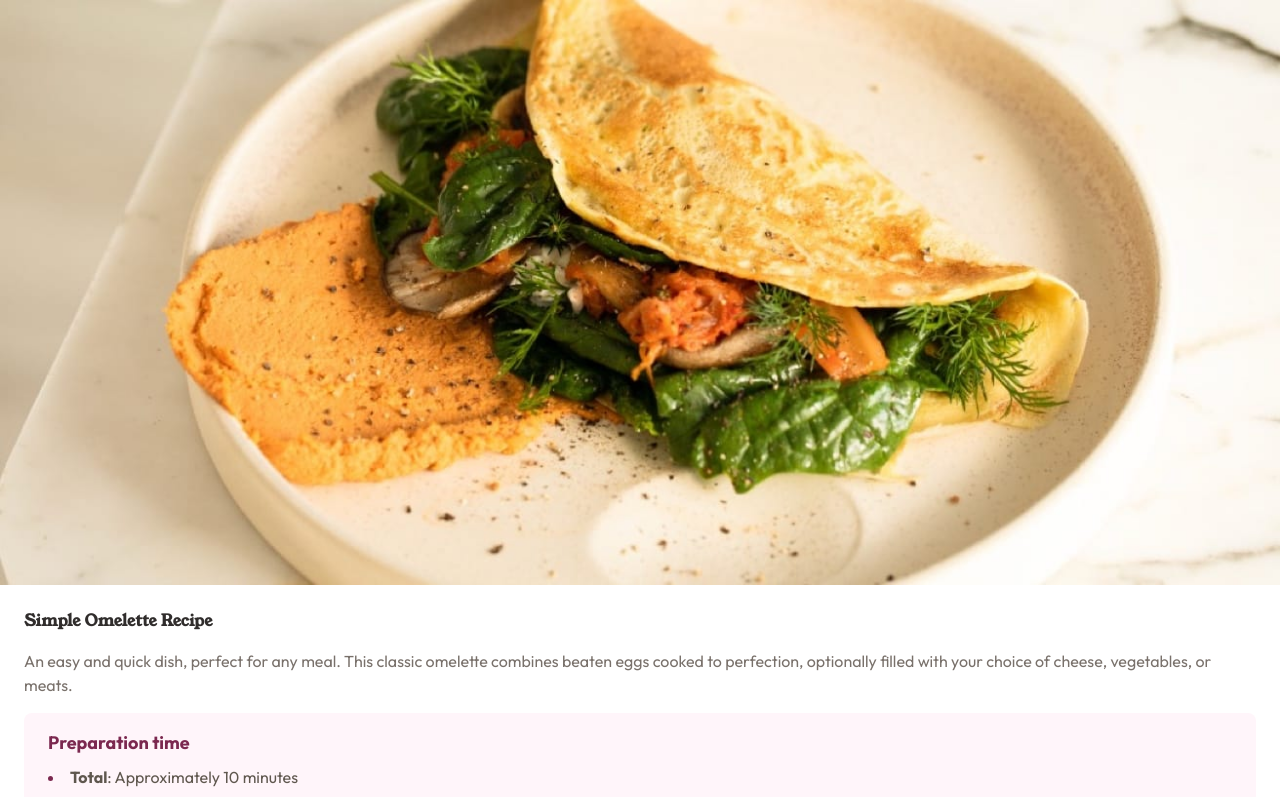
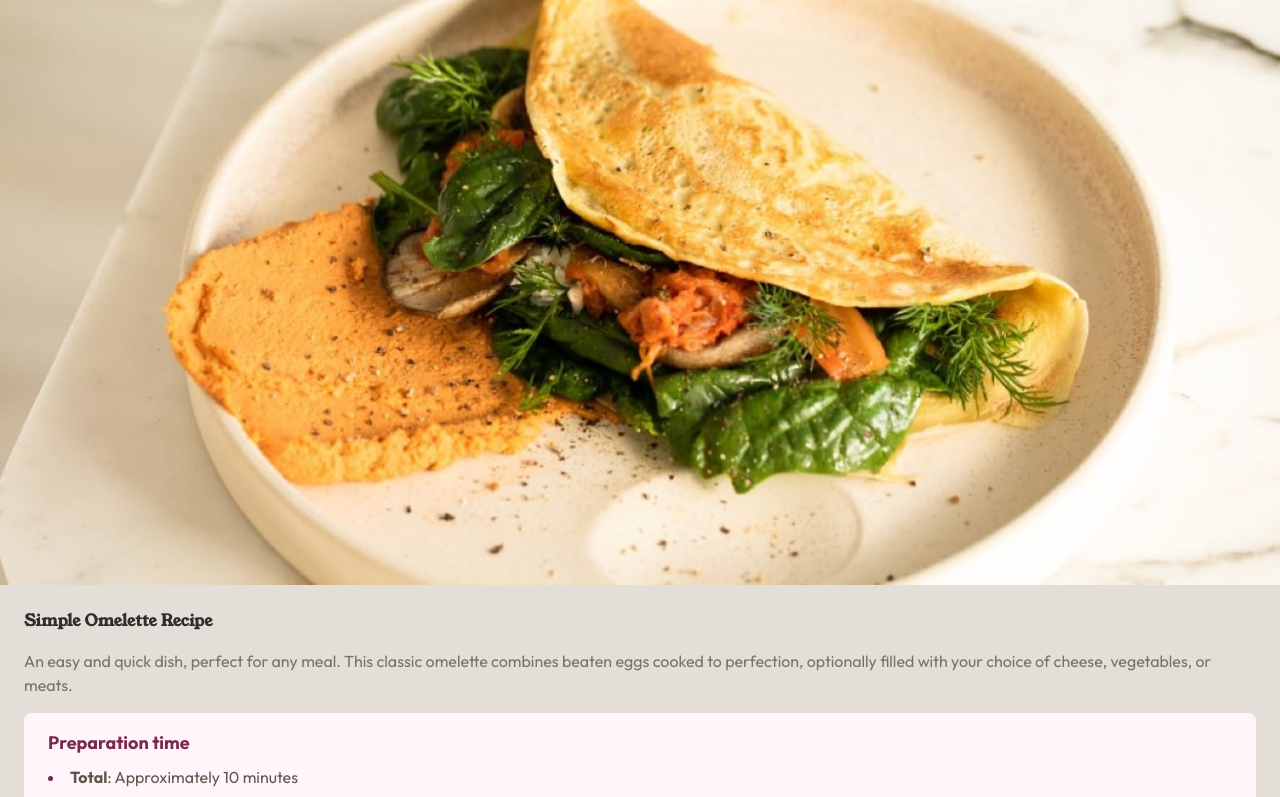
Before and after one commit to iArmanKarimi/challenge-recipe-page, a React (Vite) app: page / in a window 1280 px wide. Shown: the top 797 px of the page. Built offline with nearby package versions, Linux system fonts and the light colour scheme.

Commit message:
style: page bg color

```diff
--- a/src/App.tsx
+++ b/src/App.tsx
@@ -3,7 +3,7 @@ import Card from "./components/Card";
 
 function App() {
 	return (
-		<div className="h-screen flex justify-center">
+		<div className="h-screen flex justify-center bg-stone-150">
 			<Card></Card>
 		</div>
 	);
```
